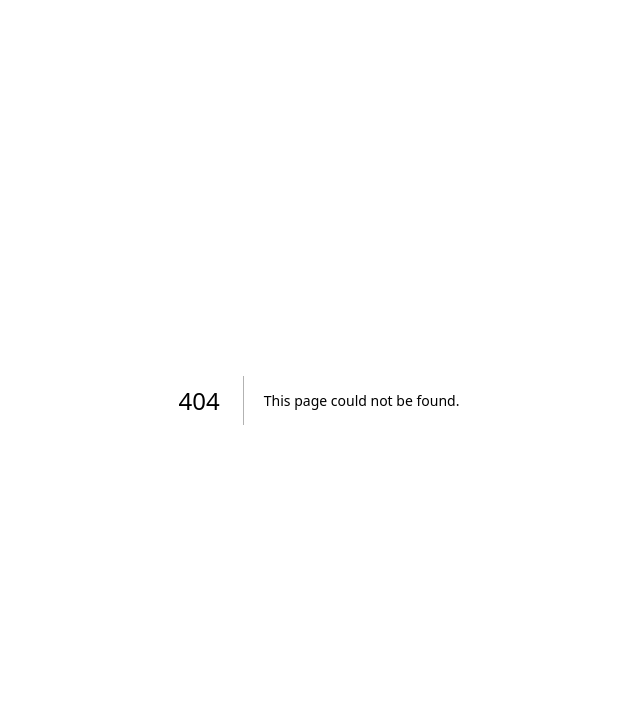
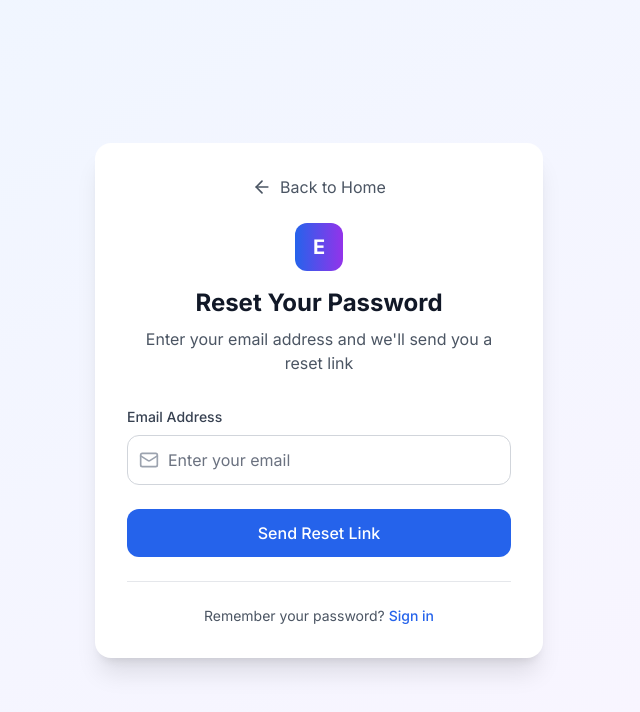
Before and after one commit to Mohit-Dhawan98/MindScroll, a Next.js app in the folder frontend/: page /auth/forgot-password in a window 1280 px wide. Before the commit this address had no page. Shown: the top 712 px of the page, without its empty margins (321-961 px from the left). Built offline with nearby package versions, Linux system fonts and the light colour scheme; no server answers.

Commit message:
Fix HTTPS mixed content error and add forgot password page
  - Update API URL to use HTTPS with SSL domain
  - Add forgot-password page to fix 404 error
  - SSL certificate successfully configured on EC2

```diff
--- /dev/null
+++ b/frontend/src/app/auth/forgot-password/page.tsx
@@ -0,0 +1,143 @@
+'use client'
+
+import { useState } from 'react'
+import Link from 'next/link'
+import { supabase } from '@/lib/supabase'
+import toast from 'react-hot-toast'
+import { ArrowLeft, Mail, CheckCircle } from 'lucide-react'
+
+export default function ForgotPasswordPage() {
+  const [email, setEmail] = useState('')
+  const [loading, setLoading] = useState(false)
+  const [sent, setSent] = useState(false)
+
+  const handleResetPassword = async (e: React.FormEvent) => {
+    e.preventDefault()
+
+    if (!email.trim()) {
+      toast.error('Please enter your email address')
+      return
+    }
+
+    try {
+      setLoading(true)
+
+      const { error } = await supabase.auth.resetPasswordForEmail(email, {
+        redirectTo: `${window.location.origin}/auth/reset-password`
+      })
+
+      if (error) {
+        toast.error(error.message)
+        return
+      }
+
+      setSent(true)
+      toast.success('Password reset email sent! Check your inbox.')
+
+    } catch (error) {
+      toast.error('Failed to send reset email')
+    } finally {
+      setLoading(false)
+    }
+  }
+
+  if (sent) {
+    return (
+      <div className="min-h-screen bg-gradient-to-br from-blue-50 to-purple-50 flex items-center justify-center p-4">
+        <div className="max-w-md w-full bg-white rounded-2xl shadow-xl p-8">
+          <div className="text-center">
+            <div className="w-16 h-16 bg-green-100 rounded-full flex items-center justify-center mx-auto mb-4">
+              <CheckCircle className="w-8 h-8 text-green-600" />
+            </div>
+
+            <h1 className="text-2xl font-bold text-gray-900 mb-2">Check Your Email</h1>
+            <p className="text-gray-600 mb-6">
+              We've sent a password reset link to <strong>{email}</strong>
+            </p>
+
+            <div className="space-y-4">
+              <Link
+                href="/auth/login"
+                className="w-full bg-blue-600 text-white py-3 px-4 rounded-xl font-medium hover:bg-blue-700 transition-colors inline-block text-center"
+              >
+                Back to Login
+              </Link>
+
+              <button
+                onClick={() => setSent(false)}
+                className="w-full text-gray-600 hover:text-gray-900 transition-colors"
+              >
+                Didn't receive the email? Try again
+              </button>
+            </div>
+          </div>
+        </div>
+      </div>
+    )
+  }
+
+  return (
+    <div className="min-h-screen bg-gradient-to-br from-blue-50 to-purple-50 flex items-center justify-center p-4">
+      <div className="max-w-md w-full bg-white rounded-2xl shadow-xl p-8">
+        {/* Header */}
+        <div className="text-center mb-8">
+          <Link
+            href="/"
+            className="inline-flex items-center space-x-2 text-gray-600 hover:text-gray-900 mb-6"
+          >
+            <ArrowLeft className="w-5 h-5" />
+            <span>Back to Home</span>
+          </Link>
+
+          <div className="w-12 h-12 bg-gradient-to-r from-blue-600 to-purple-600 rounded-xl flex items-center justify-center mx-auto mb-4">
+            <span className="text-xl font-bold text-white">E</span>
+          </div>
+
+          <h1 className="text-2xl font-bold text-gray-900 mb-2">Reset Your Password</h1>
+          <p className="text-gray-600">
+            Enter your email address and we'll send you a reset link
+          </p>
+        </div>
+
+        {/* Form */}
+        <form onSubmit={handleResetPassword} className="space-y-6">
+          <div>
+            <label className="block text-sm font-medium text-gray-700 mb-2">
+              Email Address
+            </label>
+            <div className="relative">
+              <Mail className="absolute left-3 top-1/2 transform -translate-y-1/2 w-5 h-5 text-gray-400" />
+              <input
+                type="email"
+                value={email}
+                onChange={(e) => setEmail(e.target.value)}
+                placeholder="Enter your email"
+                className="w-full pl-10 pr-4 py-3 border border-gray-300 rounded-xl focus:ring-2 focus:ring-blue-500 focus:border-blue-500 transition-colors"
+                disabled={loading}
+                required
+              />
+            </div>
+          </div>
+
+          <button
+            type="submit"
+            disabled={loading}
+            className="w-full bg-blue-600 text-white py-3 px-4 rounded-xl font-medium hover:bg-blue-700 focus:ring-2 focus:ring-blue-500 focus:ring-offset-2 transition-colors disabled:opacity-50 disabled:cursor-not-allowed"
+          >
+            {loading ? 'Sending...' : 'Send Reset Link'}
+          </button>
+        </form>
+
+        {/* Footer */}
+        <div className="text-center mt-6 pt-6 border-t border-gray-200">
+          <p className="text-sm text-gray-600">
+            Remember your password?{' '}
+            <Link href="/auth/login" className="text-blue-600 hover:text-blue-700 font-medium">
+              Sign in
+            </Link>
+          </p>
+        </div>
+      </div>
+    </div>
+  )
+}
```
